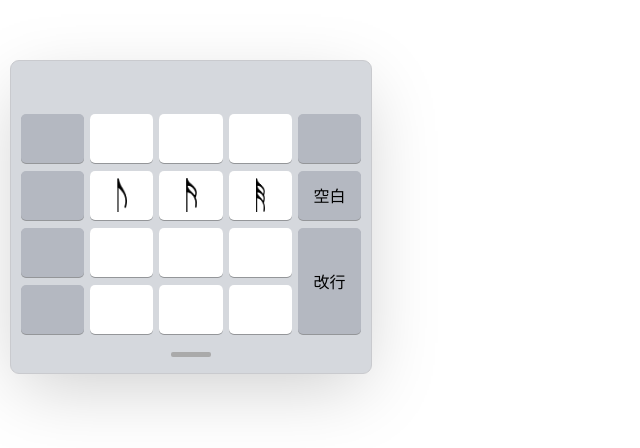
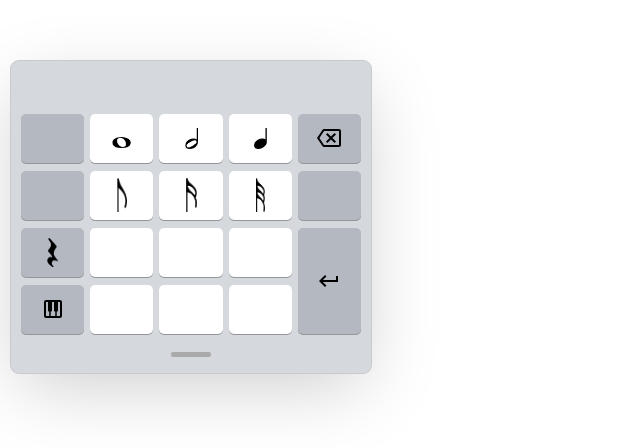
Before and after one commit to isSatake/poc-score-flick-input, a website: page index.html in a window 1280 px wide. Shown: the part 322-770 px from the top of the page, without its empty margins (0-640 px from the left). Drawn offline with Linux system fonts and the light colour scheme.

Commit message:
note keys

```diff
--- a/index.html
+++ b/index.html
@@ -12,24 +12,24 @@
     <div class="candidateContainer"></div>
     <div class="keyContainer">
         <div class="grayKey"></div>
+        <div class="whiteKey n1"></div>
+        <div class="whiteKey n2"></div>
+        <div class="whiteKey n4"></div>
+        <div class="grayKey backspace"></div>
+        <div class="grayKey"></div>
+        <div class="whiteKey n8"></div>
+        <div class="whiteKey n16"></div>
+        <div class="whiteKey n32"></div>
+        <div class="grayKey"></div>
+        <div class="grayKey changeNoteRest"></div>
         <div class="whiteKey"></div>
         <div class="whiteKey"></div>
         <div class="whiteKey"></div>
-        <div class="grayKey"></div>
-        <div class="grayKey"></div>
-        <div class="whiteKey flag n8"></div>
-        <div class="whiteKey flag n16"></div>
-        <div class="whiteKey flag n32"></div>
-        <div class="grayKey">空白</div>
-        <div class="grayKey"></div>
+        <div class="grayKey changeUi"></div>
         <div class="whiteKey"></div>
         <div class="whiteKey"></div>
         <div class="whiteKey"></div>
-        <div class="grayKey"></div>
-        <div class="whiteKey"></div>
-        <div class="whiteKey"></div>
-        <div class="whiteKey"></div>
-        <div class="grayKey returnKey">改行</div>
+        <div class="grayKey returnKey"></div>
     </div>
     <div class="keyboardBottom">
         <div class="keyboardHandle"></div>
--- a/index.ts
+++ b/index.ts
@@ -552,8 +552,6 @@ window.onload = () => {
     elementGap,
     elements: els,
   });
-  (document.getElementById("hoge") as HTMLImageElement).src =
-    mainCanvas.toDataURL();
 
   const keyboardEl = document.getElementById("keyboard") as HTMLDivElement;
   const translated = { x: 0, y: 0 };
--- a/style.css
+++ b/style.css
@@ -34,6 +34,7 @@ html, body {
   border-radius: 9px;
   border: solid 1px #c9cace;
   box-shadow: #ccc 0 20px 70px -10px;
+  user-select: none;
 }
 
 .candidateContainer {
@@ -63,30 +64,67 @@ html, body {
   font-size: 1.3rem;
 }
 
-.flag {
-  background-size: auto 70%;
+.grayKey {
+  background: #b4b8c1;
+}
+
+.n1 {
+  background-position-y: 60%;
+  background-size: 30% auto;
+  background-image: url(./img/1.png);
+}
+
+.n2 {
+  background-size: 20% auto;
+  background-image: url(./img/2.png);
+}
+
+.n4 {
+  background-size: 20% auto;
+  background-image: url(./img/4.png);
 }
 
 .n8 {
+  background-size: auto 70%;
   background-image: url(./img/8.png);
 }
 
 .n16 {
+  background-size: auto 70%;
   background-image: url(./img/16.png);
 }
 
 .n32 {
+  background-size: auto 70%;
   background-image: url(./img/32.png);
 }
 
-.grayKey {
-  background: #b4b8c1;
+.backspace {
+  background-image: url("./img/backspace_black_24dp.svg");
+  background-position: center;
+  background-repeat: no-repeat;
+}
+
+.changeNoteRest {
+  background-image: url("./img/r4.png");
+  background-position: center;
+  background-repeat: no-repeat;
+  background-size: auto 60%;
+}
+
+.changeUi {
+  background-image: url("./img/piano_black_24dp.svg");
+  background-position: center;
+  background-repeat: no-repeat;
 }
 
 .returnKey {
   grid-column-start: 5;
   grid-row-start: 3;
   grid-row-end: 5;
+  background-image: url("./img/keyboard_return_black_24dp.svg");
+  background-position: center;
+  background-repeat: no-repeat;
 }
 
 .keyboardBottom {
```
Also changed, not shown: img/backspace_black_24dp.svg (added), img/keyboard_return_black_24dp.svg (added), img/n4-long.png (added), img/piano_black_24dp.svg (added), img/r4.png (added).
